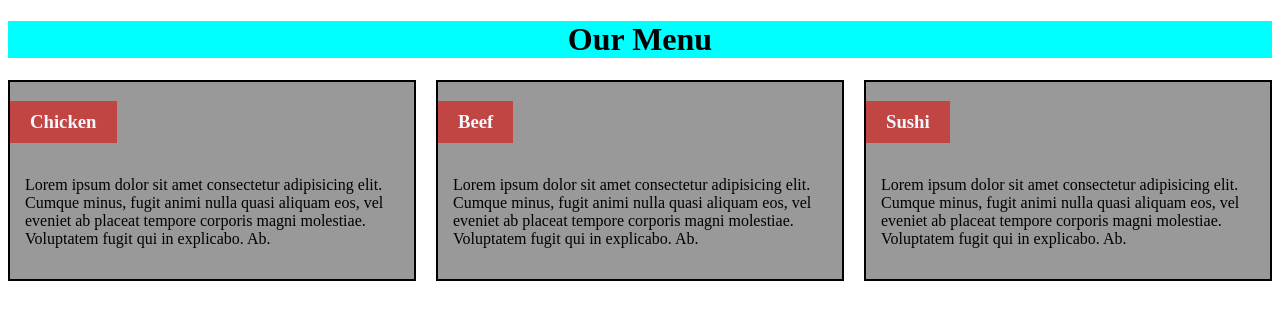
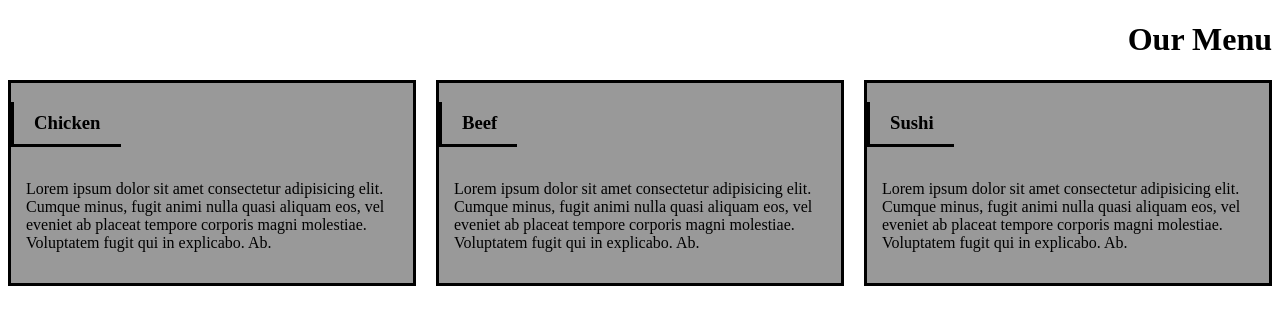
Before and after one commit to XxProFetxX/cousera-test, a plain HTML site: page index.html in a window 1280 px wide. Drawn offline with Linux system fonts and the light colour scheme.

Commit message:
featt: reestyle

```diff
--- a/style/style.css
+++ b/style/style.css
@@ -1,6 +1,6 @@
-.title {
-    background-color: aqua;
+h1 {
     text-align: center;
+    color: black;
 }
 
 .cardsContainer {
@@ -11,18 +11,43 @@
 
 .card {
     background-color: #999999;
-    border: solid 2px black;
+    border: solid 3px black;
+}
+
+
+
+.card p {
+    padding: 15px;
+}
+
+.title {
+    display: flex;
+    justify-content: end;
+    align-items: flex-start;
+}
+
+.title h3 {
+    margin: 0;
+    text-align: right;
 }
 
 .card h3 {
-    background: #c14543;
     padding: 10px 20px;
     width: fit-content;
+    border-left: solid 3px black;
+    border-bottom: solid 3px black;
+}
+
+.title1 {
+    background-color: #d59898;
+}
+.title2 {
+    background-color: #c14543;
     color: aliceblue;
 }
-
-.card p {
-    padding: 15px;
+.title3 {
+    background-color: #e5d198;
+    color: black;
 }
 
 @media screen and (max-width: 991px) {
```
